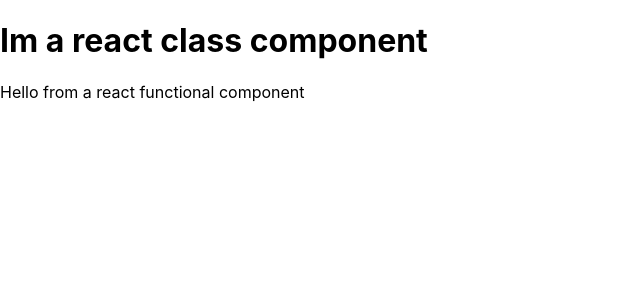
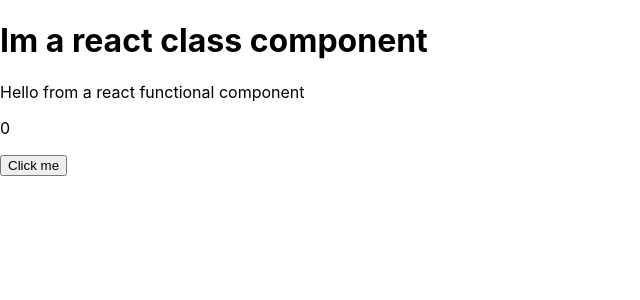
Before and after one commit to Danni7887/React-Course, a React (Vite) app: page / in a window 1280 px wide. Shown: the top 300 px of the page, without its empty margins (0-640 px from the left). Built offline with nearby package versions, Linux system fonts and the light colour scheme.

Commit message:
class component lifecycle

```diff
--- a/src/App.tsx
+++ b/src/App.tsx
@@ -1,16 +1,61 @@
-import { Component, Fragment } from 'react';
+import { Component, Fragment } from "react";
 
-const Greeting = () => <span>Hello from a react functional component</span>;
+type AppProps = {};
+type AppState = { count: number; showGreeting: boolean };
 
-class App extends Component {
+// https://projects.wojtekmaj.pl/react-lifecycle-methods-diagram/
+
+class Greeting extends Component {
+  componentDidMount() {
+    console.log("componentDidMount Greeting");
+  }
+
+  componentWillUnmount() {
+    console.log("componentWillUnmount Greeting");
+  }
+
   render() {
+    return <span>Hello from a react functional component</span>;
+  }
+}
+
+class App extends Component<AppProps, AppState> {
+  constructor(props: AppProps) {
+    super(props);
+    console.log("constructor");
+    this.state = { count: 0, showGreeting: true };
+  }
+
+  componentDidMount() {
+    // Api requests
+    // Create event listeners
+    console.log("componentDidMount");
+  }
+
+  componentDidUpdate(prevProps: AppProps, prevState: AppState) {
+    console.log(`componentDidUpdate prevProps ${JSON.stringify(prevProps)} prevState ${JSON.stringify(prevState)}`);
+  }
+
+  handleClick = () =>
+    this.setState((prevState) => {
+      const newCountValue = prevState.count + 1;
+      return {
+        count: newCountValue,
+        showGreeting: newCountValue % 2 === 0, // odd = true --- even = false
+      };
+    });
+
+  render() {
+    console.log("render");
     return (
       <Fragment>
         <h1>Im a react class component</h1>
-        <Greeting />
+        {this.state.showGreeting && <Greeting />}
+        <p>{this.state.count}</p>
+        <button onClick={this.handleClick}>Click me</button>
       </Fragment>
-    )
+    );
   }
 }
 
-export default App
+export default App;
```
